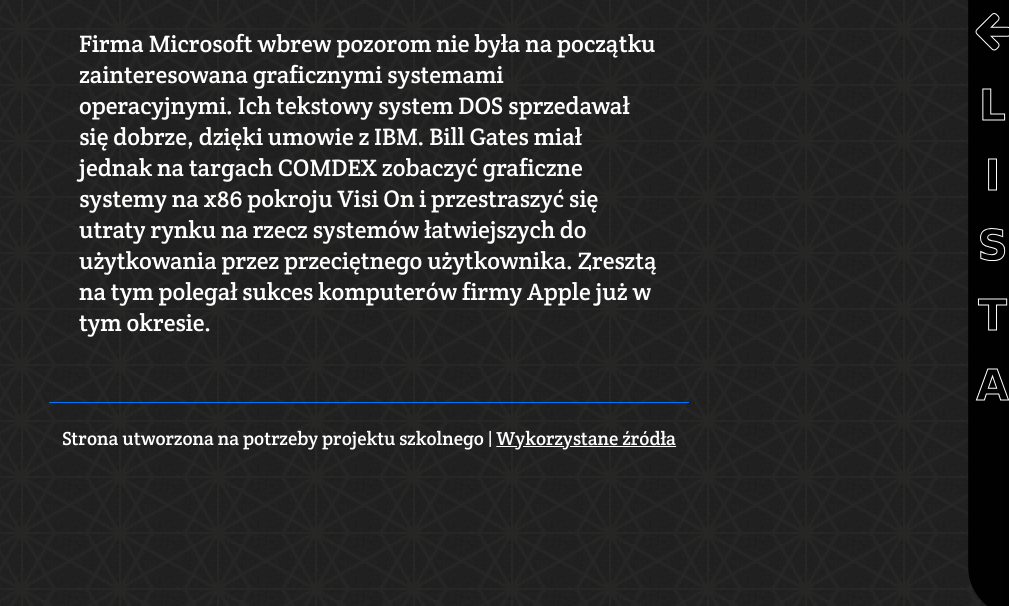
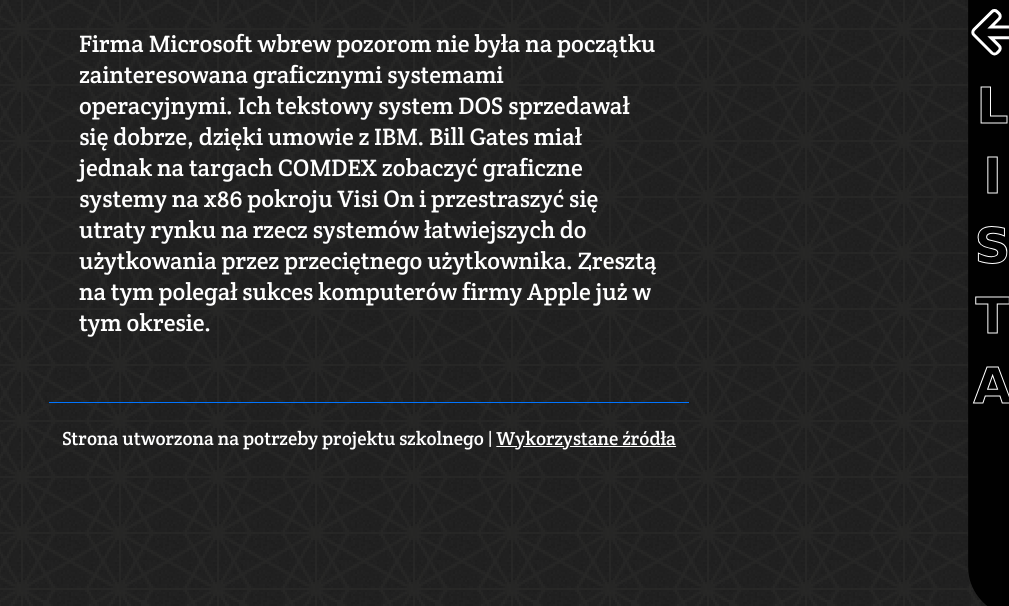
Before and after one commit to Dar3cz3Q/Systemy-Windowsa, a plain HTML site: page index.html in a window 1280 px wide. Shown: the part 194-800 px from the top of the page, without its empty margins (271-1280 px from the left). Drawn offline with nearby package versions, Linux system fonts and the light colour scheme; a web font is replaced by a local one.

Commit message:
Some changes

```diff
--- a/css/style.css
+++ b/css/style.css
@@ -45,7 +45,7 @@
 .MenuButtonLetter {
     transition: .5s ease-in-out;
     font-weight: 900;
-    font-size: 42px;
+    font-size: 50px;
     -webkit-text-stroke: 1px white;
     -webkit-text-fill-color: transparent;
     padding: 10px 0px;
@@ -53,6 +53,7 @@
 .ChangingElement {
     transition: 1s transform ease-in-out;
     padding: 15px 0px;
+    -webkit-text-stroke: 3px #ffffff;
 }
 .ChangingElement--ToHide {
     transform: rotate(180deg);
```
